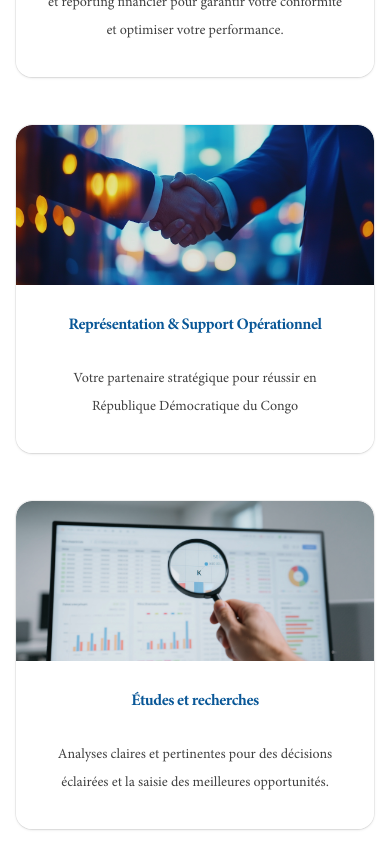
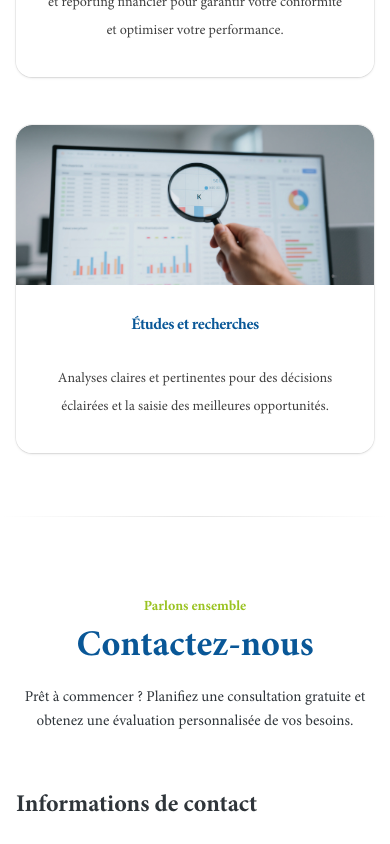
Before and after one commit to DigitariaWebs/OrionPartners, a Next.js app: page / in a window 390 px wide. Shown: the part 5000-5844 px from the top of the page. Built offline with nearby package versions, Linux system fonts and the light colour scheme.

Commit message:
Add team member images and update service titles for clarity; enhance footer and service section layout

```diff
--- a/src/app/Services-conseils/page.tsx
+++ b/src/app/Services-conseils/page.tsx
@@ -314,7 +314,7 @@ export default function ServicesConseilsPage() {
         </div>
       </section>
 
-      {/* Bloc 2: Accompagnement & Représentation */}
+      {/* Bloc 2: Représentation & Support Opérationnel */}
       <section className="py-24 lg:py-32 relative overflow-hidden">
         {/* Background Pattern */}
         <div className="absolute inset-0 opacity-5">
@@ -336,7 +336,7 @@ export default function ServicesConseilsPage() {
                 Expertise Locale
               </div>
               <h2 className="text-4xl lg:text-6xl font-bold text-[#095797] mb-6">
-                Accompagnement & Représentation
+                Représentation & Support Opérationnel
               </h2>
               <p className="text-xl text-gray-600 max-w-3xl mx-auto leading-relaxed">
                 Votre partenaire de confiance pour une implantation et une
@@ -356,7 +356,7 @@ export default function ServicesConseilsPage() {
                   <div className="relative rounded-2xl overflow-hidden shadow-2xl h-full">
                     <Image
                       src="/ServiceImages/RepresentationAccompagnement.png"
-                      alt="Accompagnement & Représentation"
+                      alt="Représentation & Support Opérationnel"
                       width={700}
                       height={500}
                       className="w-full h-full object-cover"
--- a/src/app/notreequipe/page.tsx
+++ b/src/app/notreequipe/page.tsx
@@ -36,7 +36,7 @@ export default function NotreEquipePage() {
       name: "Gisèle Kabwende",
       title: "Avocate Associée",
       image:
-        "https://images.unsplash.com/photo-1494790108755-2616b612b786?w=400&h=400&fit=crop&crop=face",
+        "https://images.unsplash.com/photo-1507003211169-0a1dd7228f2d?w=400&h=400&fit=crop&crop=face",
       description:
         "Mme. Gisèle est Consultante au sein de OrionPartners. Elle se spécialise dans l'accompagnement stratégique à l'intersection du droit public, du droit des affaires et des processus institutionnels. Sa mission est de sécuriser les opérations et les investissements de nos clients en transformant les complexités réglementaires et administratives congolaises en opportunités claires et maîtrisées.",
       expertise: "Droit public, Droit des affaires, Réforme institutionnelle",
@@ -47,8 +47,7 @@ export default function NotreEquipePage() {
     {
       name: "Ferdinand Ntambwe",
       title: "MA, Consultant",
-      image:
-        "https://images.unsplash.com/photo-1507003211169-0a1dd7228f2d?w=400&h=400&fit=crop&crop=face",
+      image: "/NotreEquipe/FerdinandNtambwe.jpg",
       description:
         "Ferdinand est Consultant au sein de OrionPartners. Il se consacre à l'accompagnement des organisations publiques, communautaires et privées, en apportant des solutions rigoureuses et adaptées à leurs enjeux stratégiques et financiers.",
       expertise:
@@ -60,8 +59,7 @@ export default function NotreEquipePage() {
     {
       name: "Nonce Dede",
       title: "LLM, Consultant",
-      image:
-        "https://images.unsplash.com/photo-1472099645785-5658abf4ff4e?w=400&h=400&fit=crop&crop=face",
+      image: "/NotreEquipe/NonceDede.jpg",
       description:
         "Nonce est Consultant au sein de OrionPartners, où il apporte une expertise juridique de premier plan sur les enjeux nationaux et transnationaux. Il se spécialise dans la sécurisation des opérations commerciales et des investissements.",
       expertise:
@@ -198,16 +196,17 @@ export default function NotreEquipePage() {
             {teamMembers.map((member, index) => (
               <motion.div
                 key={index}
-                className="bg-white rounded-2xl shadow-lg overflow-hidden hover:shadow-xl transition-all duration-300 group h-[500px] flex flex-col"
+                className="bg-white rounded-2xl shadow-lg overflow-hidden hover:shadow-xl transition-all duration-300 group h-[600px] flex flex-col"
                 variants={fadeInUp}
               >
                 <div className="relative flex-shrink-0">
-                  <div className="relative h-48 overflow-hidden">
+                  <div className="relative h-64 overflow-hidden">
                     <Image
                       src={member.image}
                       alt={member.name}
                       fill
                       className="object-cover group-hover:scale-105 transition-transform duration-300"
+                      style={{ objectPosition: 'center -70px' }}
                     />
                     <div className="absolute inset-0 bg-gradient-to-t from-black/60 via-transparent to-transparent" />
                   </div>
--- a/src/components/layout/Footer.tsx
+++ b/src/components/layout/Footer.tsx
@@ -8,28 +8,24 @@ const serviceKeyToTitle = (key: string) => {
   const map: Record<string, string> = {
     "services-conseils": "Services de conseil",
     "comptabilite-certification": "Comptabilité & certification",
-    "representation-accompagnement": "Représentation & Support Opérationnel",
     "etudes-recherches": "Études et recherches",
   };
-  return map[key] || '';
+  return map[key] || "";
 };
 
 const serviceKeyToUrl = (key: string) => {
   const map: Record<string, string> = {
     "services-conseils": "/services-conseils",
     "comptabilite-certification": "/comptabilite-certification",
-    "representation-accompagnement": "/representation-accompagnement",
     "etudes-recherches": "/etudes-data-intelligence",
   };
-  return map[key] || '/#services';
+  return map[key] || "/#services";
 };
 
 export default function Footer() {
-
   const services = [
     "services-conseils",
     "comptabilite-certification",
-    "representation-accompagnement",
     "etudes-recherches",
   ];
 
@@ -53,7 +49,7 @@ export default function Footer() {
                 alt="Orion Partners Logo"
                 width={200}
                 height={80}
-                style={{ width: 'auto', maxHeight: '4rem' }}
+                style={{ width: "auto", maxHeight: "4rem" }}
               />
             </h3>
             <p
@@ -85,7 +81,8 @@ export default function Footer() {
                     e.currentTarget.style.color = "var(--color-accent)";
                   }}
                   onMouseLeave={(e) => {
-                    e.currentTarget.style.color = "rgba(var(--color-white-rgb), 0.9)";
+                    e.currentTarget.style.color =
+                      "rgba(var(--color-white-rgb), 0.9)";
                   }}
                 >
                   Accueil
@@ -100,7 +97,8 @@ export default function Footer() {
                     e.currentTarget.style.color = "var(--color-accent)";
                   }}
                   onMouseLeave={(e) => {
-                    e.currentTarget.style.color = "rgba(var(--color-white-rgb), 0.9)";
+                    e.currentTarget.style.color =
+                      "rgba(var(--color-white-rgb), 0.9)";
                   }}
                 >
                   Services
@@ -115,7 +113,8 @@ export default function Footer() {
                     e.currentTarget.style.color = "var(--color-accent)";
                   }}
                   onMouseLeave={(e) => {
-                    e.currentTarget.style.color = "rgba(var(--color-white-rgb), 0.9)";
+                    e.currentTarget.style.color =
+                      "rgba(var(--color-white-rgb), 0.9)";
                   }}
                 >
                   Notre équipe
@@ -130,7 +129,8 @@ export default function Footer() {
                     e.currentTarget.style.color = "var(--color-accent)";
                   }}
                   onMouseLeave={(e) => {
-                    e.currentTarget.style.color = "rgba(var(--color-white-rgb), 0.9)";
+                    e.currentTarget.style.color =
+                      "rgba(var(--color-white-rgb), 0.9)";
                   }}
                 >
                   À propos
@@ -145,7 +145,8 @@ export default function Footer() {
                     e.currentTarget.style.color = "var(--color-accent)";
                   }}
                   onMouseLeave={(e) => {
-                    e.currentTarget.style.color = "rgba(var(--color-white-rgb), 0.9)";
+                    e.currentTarget.style.color =
+                      "rgba(var(--color-white-rgb), 0.9)";
                   }}
                 >
                   Contact
@@ -172,7 +173,8 @@ export default function Footer() {
                       e.currentTarget.style.color = "var(--color-accent)";
                     }}
                     onMouseLeave={(e) => {
-                      e.currentTarget.style.color = "rgba(var(--color-white-rgb), 0.9)";
+                      e.currentTarget.style.color =
+                        "rgba(var(--color-white-rgb), 0.9)";
                     }}
                   >
                     {serviceKeyToTitle(k)}
--- a/src/components/sections/ServiceSection.tsx
+++ b/src/components/sections/ServiceSection.tsx
@@ -3,7 +3,7 @@
 import { motion, Variants } from "framer-motion";
 import Image from "next/image";
 import { useModal } from "../providers/ModalProvider";
-import { Briefcase, FileCheck2, Handshake, SearchCheck } from "lucide-react";
+import { Briefcase, FileCheck2, SearchCheck } from "lucide-react";
 
 /**
  * Section: Nos Services
@@ -30,15 +30,6 @@ const services = [
     icon: FileCheck2,
     image: "/ServiceImages/ComptabiliteCertification.png",
     gradient: "from-emerald-600 via-emerald-400 to-emerald-700",
-  },
-  {
-    id: "representation-accompagnement",
-    title: "Représentation & Support Opérationnel",
-    description:
-      "Votre partenaire stratégique pour réussir en République Démocratique du Congo",
-    icon: Handshake,
-    image: "/ServiceImages/RepresentationAccompagnement.png",
-    gradient: "from-indigo-600 via-indigo-400 to-indigo-700",
   },
   {
     id: "etudes-recherches",
@@ -95,7 +86,7 @@ export default function NosServicesSection() {
       {/* Decorative top rule */}
       <div className="pointer-events-none absolute inset-x-0 top-0 h-px bg-gradient-to-r from-transparent via-black/10 to-transparent" />
 
-      <div className="mx-auto max-w-5xl px-4 py-16 sm:px-6 lg:px-8 lg:py-20">
+      <div className="mx-auto max-w-7xl px-4 py-16 sm:px-6 lg:px-8 lg:py-20">
         {/* Title + Intro */}
         <motion.header
           initial="hidden"
@@ -122,7 +113,7 @@ export default function NosServicesSection() {
           whileInView="show"
           viewport={{ once: true, margin: "-60px" }}
           variants={staggerContainer}
-          className="grid grid-cols-1 gap-12 sm:grid-cols-2"
+          className="grid grid-cols-1 gap-12 sm:grid-cols-2 lg:grid-cols-3"
         >
           {services.map((s) => (
             <button
```
Also changed, not shown: public/NotreEquipe/NonceDede.jpg (added), 1 other file (tests, documents, lock files or other folders).
